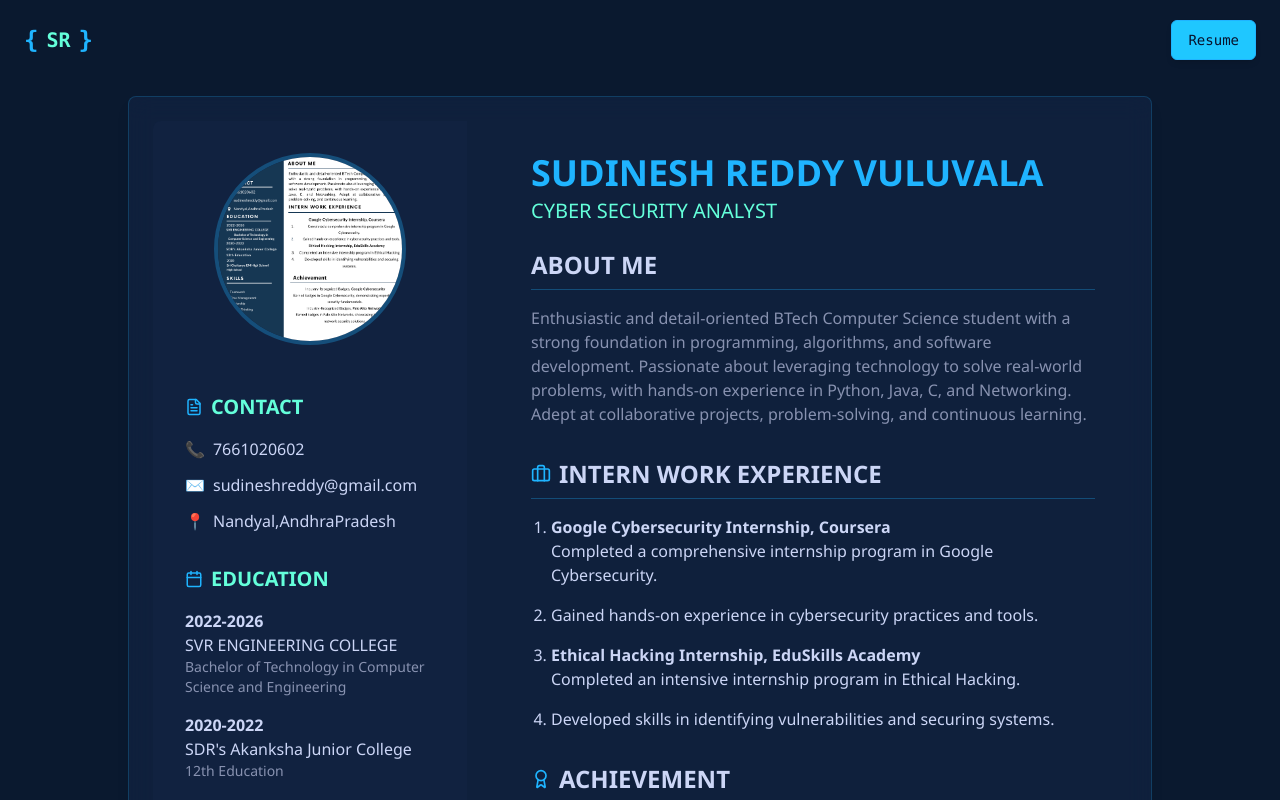
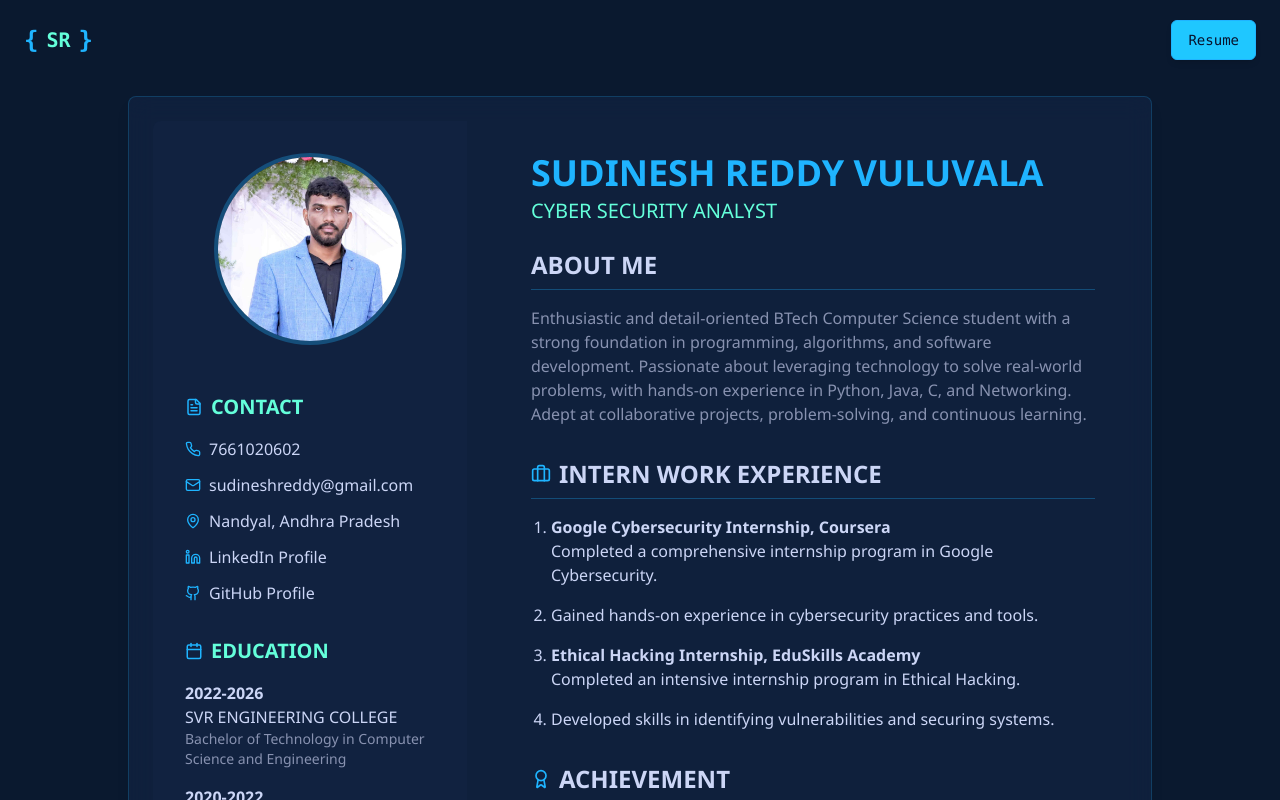
Before and after one commit to Sudinesh5a1/code-secure-vision, a React (Vite) app: page /resume in a window 1280 px wide. Shown: the top 800 px of the page. Built offline with nearby package versions, Linux system fonts and the light colour scheme.

Commit message:
Refactor: Update resume photo and contact details
- Updated the resume photo.
- Removed the "Contact Me" section and displayed contact details directly.

```diff
--- a/src/pages/Resume.tsx
+++ b/src/pages/Resume.tsx
@@ -2,7 +2,8 @@
 import React from "react";
 import Header from "@/components/Header";
 import Footer from "@/components/Footer";
-import { FileText, Calendar, MapPin, Briefcase, Award, Languages, Code } from "lucide-react";
+import { FileText, Calendar, MapPin, Briefcase, Award, Languages, Code, Mail, Phone, Linkedin, Github } from "lucide-react";
+import { Avatar, AvatarImage, AvatarFallback } from "@/components/ui/avatar";
 
 const Resume: React.FC = () => {
   return (
@@ -18,7 +19,7 @@ const Resume: React.FC = () => {
                 <div className="flex flex-col items-center mb-8">
                   <div className="w-48 h-48 rounded-full overflow-hidden border-4 border-cyber-blue/30 mb-4">
                     <img
-                      src="/lovable-uploads/49577698-3fd5-42d1-9a84-7e1bcc91cf04.png"
+                      src="/lovable-uploads/522de71e-206f-42b4-a9e4-d486f93800bd.png"
                       alt="Sudinesh Reddy Vuluvala"
                       className="w-full h-full object-cover"
                     />
@@ -33,16 +34,38 @@ const Resume: React.FC = () => {
                     </h3>
                     <ul className="space-y-3">
                       <li className="flex items-start gap-2">
-                        <span className="text-cyber-blue">📞</span>
+                        <Phone size={16} className="mt-1 text-cyber-blue" />
                         <span>7661020602</span>
                       </li>
                       <li className="flex items-start gap-2">
-                        <span className="text-cyber-blue">✉️</span>
+                        <Mail size={16} className="mt-1 text-cyber-blue" />
                         <span>sudineshreddy@gmail.com</span>
                       </li>
                       <li className="flex items-start gap-2">
-                        <span className="text-cyber-blue">📍</span>
-                        <span>Nandyal,AndhraPradesh</span>
+                        <MapPin size={16} className="mt-1 text-cyber-blue" />
+                        <span>Nandyal, Andhra Pradesh</span>
+                      </li>
+                      <li className="flex items-start gap-2">
+                        <Linkedin size={16} className="mt-1 text-cyber-blue" />
+                        <a
+                          href="https://linkedin.com/in/sudinesh-reddy-vuluvala-43972327a"
+                          target="_blank"
+                          rel="noopener noreferrer"
+                          className="hover:text-cyber-blue transition-colors"
+                        >
+                          LinkedIn Profile
+                        </a>
+                      </li>
+                      <li className="flex items-start gap-2">
+                        <Github size={16} className="mt-1 text-cyber-blue" />
+                        <a
+                          href="https://github.com/Sudinesh5a1"
+                          target="_blank"
+                          rel="noopener noreferrer"
+                          className="hover:text-cyber-blue transition-colors"
+                        >
+                          GitHub Profile
+                        </a>
                       </li>
                     </ul>
                   </div>
```
Also changed, not shown: public/lovable-uploads/522de71e-206f-42b4-a9e4-d486f93800bd.png (added).
